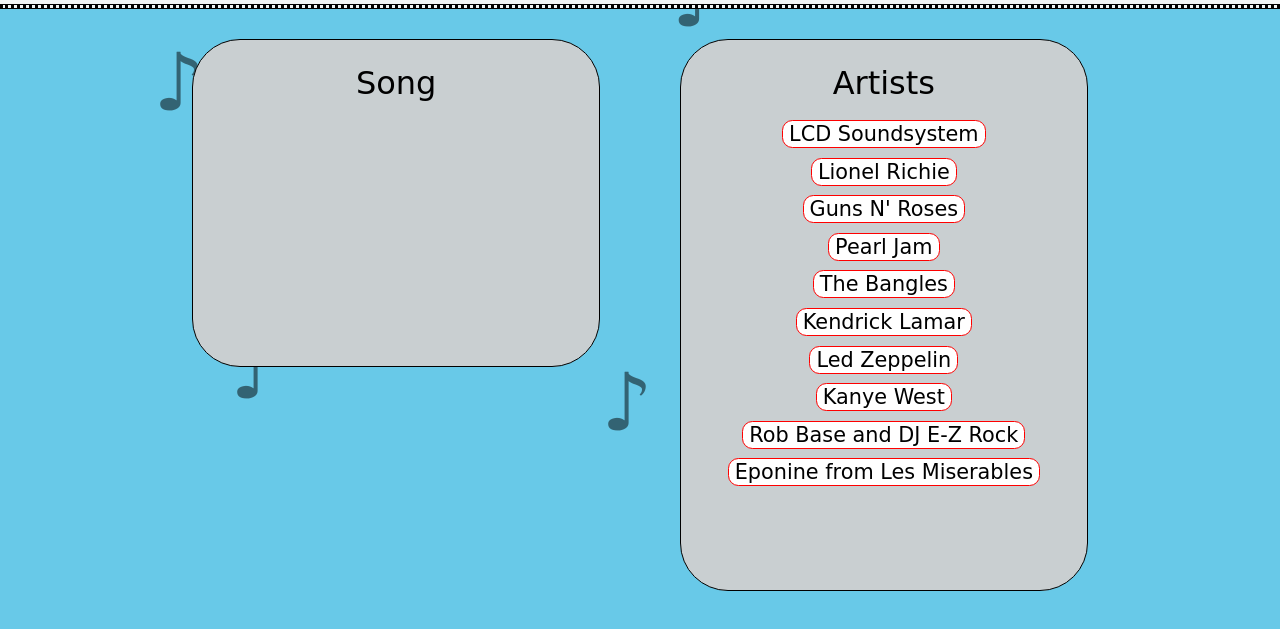
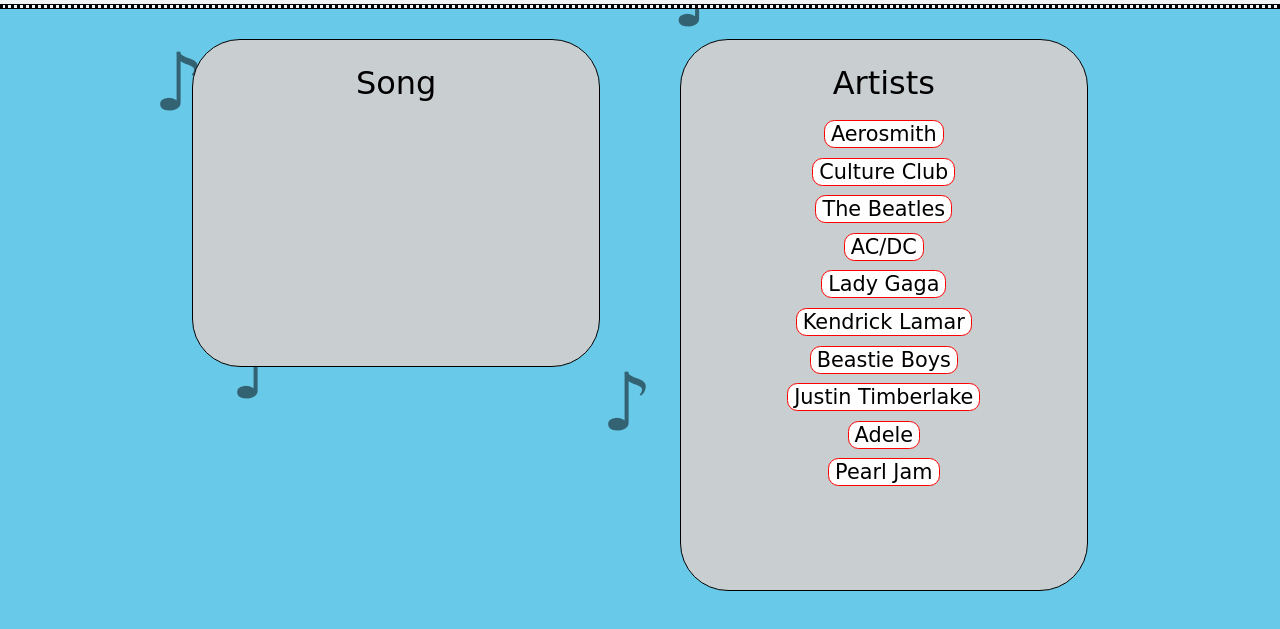
Before and after one commit to kerby51/Celebrity-Match-Game, a plain HTML site: page index.html in a window 1280 px wide. Shown: the part 233-862 px from the top of the page. Drawn offline with nearby package versions, Linux system fonts and the light colour scheme; a web font is replaced by a local one.

Commit message:
change li content

```diff
--- a/index.html
+++ b/index.html
@@ -39,34 +39,34 @@
        <ul>
          <li id="artist-list-title">Artists</li>
          <li class="artists">
-           <button type="button" class="buttons" id="button1">LCD Soundsystem</button>
+           <button type="button" class="buttons" id="button1">Aerosmith</button>
          </li>
          <li class="artists">
-           <button type="button" class="buttons" id="button2">Lionel Richie</button>
+           <button type="button" class="buttons" id="button2">Culture Club</button>
          </li>
          <li class="artists">
-           <button type="button" class="buttons" id="button3">Guns N' Roses</button>
+           <button type="button" class="buttons" id="button3">The Beatles</button>
          </li>
          <li class="artists">
-           <button type="button" class="buttons" id="button4">Pearl Jam</button>
+           <button type="button" class="buttons" id="button4">AC/DC</button>
          </li>
          <li class="artists">
-           <button type="button" class="buttons" id="button5">The Bangles</button>
+           <button type="button" class="buttons" id="button5">Lady Gaga</button>
          </li>
          <li class="artists">
            <button type="button" class="buttons" id="button6">Kendrick Lamar</button>
          </li>
          <li class="artists">
-           <button type="button" class="buttons" id="button7">Led Zeppelin</button>
+           <button type="button" class="buttons" id="button7">Beastie Boys</button>
          </li>
          <li class="artists">
-           <button type="button" class="buttons" id="button8">Kanye West</button>
+           <button type="button" class="buttons" id="button8">Justin Timberlake</button>
          </li>
          <li class="artists">
-           <button type="button" class="buttons" id="button9">Rob Base and DJ E-Z Rock</button>
+           <button type="button" class="buttons" id="button9">Adele</button>
          </li>
          <li class="artists">
-           <button type="button" class="buttons" id="button10">Eponine from Les Miserables</button><br><br><br><br>
+           <button type="button" class="buttons" id="button10">Pearl Jam</button><br><br><br><br>
          </li>
          <li>
        </ul>
```
